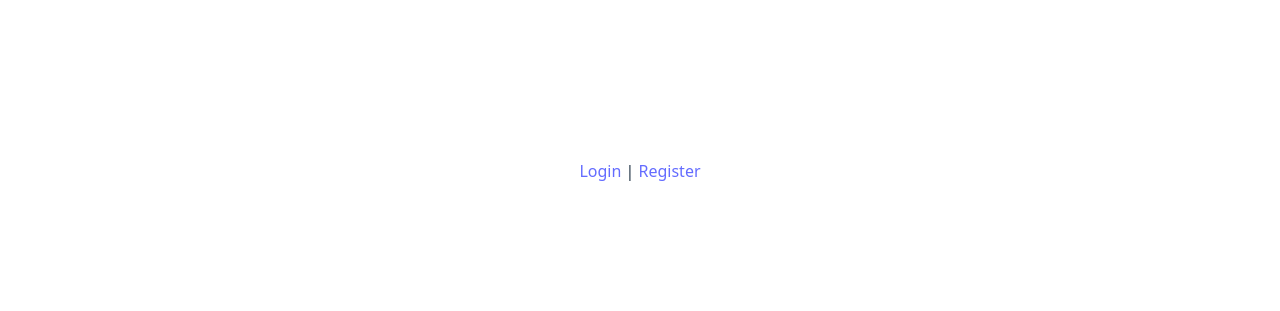
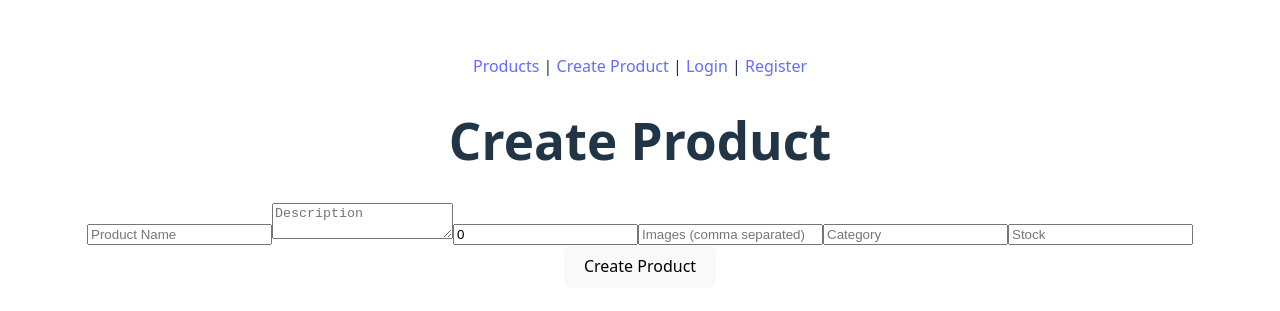
Before and after one commit to kquinones107/ClickInmediato, a React (Vite) app in the folder frontend/: page /create-product in a window 1280 px wide. Before the commit this address had no page. Shown: the part 229-540 px from the top of the page. Built offline with nearby package versions, Linux system fonts and the light colour scheme.

Commit message:
feature:products

```diff
--- a/frontend/src/App.jsx
+++ b/frontend/src/App.jsx
@@ -1,15 +1,22 @@
 import { BrowserRouter as Router, Route, Routes, Link } from 'react-router-dom'
 import Login from './pages/Login';
 import Register from './pages/Register';
+import Products from './pages/Products';
+import CreateProduct from './pages/CreateProduct';
 import './App.css'
 
 function App() {
   return (
     <Router>
       <nav>
-        <Link to="/login">Login</Link> | <Link to="/register">Register</Link>
+        <Link to="/products">Products</Link> |{' '}
+        <Link to="/create-product">Create Product</Link> | {' '}
+        <Link to="/login">Login</Link> | {' '}
+        <Link to="/register">Register</Link>
       </nav>
       <Routes>
+        <Route path="/products" element={<Products />} />
+        <Route path="/create-product" element={<CreateProduct />} />
         <Route path="/login" element={<Login />} />
         <Route path="/register" element={<Register />} />
         {/* Add more routes as needed */}
--- /dev/null
+++ b/frontend/src/api/product.js
@@ -0,0 +1,8 @@
+import axios from "axios";
+
+const API = "http://localhost:5000/api/products";
+
+export const getProducts = async () => {
+    const res = await axios.get(API);
+    return res.data;
+};
--- /dev/null
+++ b/frontend/src/pages/CreateProduct.jsx
@@ -0,0 +1,103 @@
+import { useState, useContext } from "react";
+import axios from "axios";
+import { AuthContext } from "../context/AuthContext";
+
+const CreateProduct = () => {
+    const { token } = useContext(AuthContext);
+
+    const [form, setForm] = useState({
+        title: "",
+        description: "",
+        price: 0,
+        images: "",
+        category: "",
+        stock: "",
+    });
+
+    const handleChange = (e) => {
+        setForm({
+            ...form,
+            [e.target.name]: e.target.value,
+        });
+    };
+
+    const handleSubmit = async (e) => {
+        e.preventDefault();
+
+        try {
+            const productData = {
+                ...form,
+                images: form.images.split(",").map((img) => img.trim()),
+                price: parseFloat(form.price),
+                stock: parseInt(form.stock),
+            };
+
+            const res = await axios.post("http://localhost:5000/api/products", productData, {
+                headers: {
+                    Authorization: `Bearer ${token}`,
+                },
+                });
+            alert("Product created successfully!");
+            console.log(res.data);
+            }catch (err) {
+                console.error("Error:", err.response?.data || err.message);
+                alert("❌ Error creando producto:\n" + JSON.stringify(err.response?.data || err.message, null, 2));
+              }
+        };
+
+    return (
+        <div className="create-product-container">
+            <h1>Create Product</h1>
+            <form onSubmit={handleSubmit}>
+                <input
+                    type="text"
+                    name="title"
+                    placeholder="Product Name"
+                    value={form.title}
+                    onChange={handleChange}
+                    required
+                />
+                <textarea
+                    name="description"
+                    placeholder="Description"
+                    value={form.description}
+                    onChange={handleChange}
+                    required
+                ></textarea>
+                <input
+                    type="number"
+                    name="price"
+                    placeholder="Price"
+                    value={form.price}
+                    onChange={handleChange}
+                    required
+                />
+                <input
+                    type="text"
+                    name="images"
+                    placeholder="Images (comma separated)"
+                    value={form.images}
+                    onChange={handleChange}
+                />
+                <input
+                    type="text"
+                    name="category"
+                    placeholder="Category"
+                    value={form.category}
+                    onChange={handleChange}
+                />
+                <input
+                    type="number"
+                    name="stock"
+                    placeholder="Stock"
+                    value={form.stock}
+                    onChange={handleChange}
+                />
+                <button type="submit">Create Product</button>
+            </form>
+        </div>
+    );
+
+};
+
+export default CreateProduct;
--- a/frontend/src/pages/Login.jsx
+++ b/frontend/src/pages/Login.jsx
@@ -1,14 +1,16 @@
 import { useState, useContext } from "react";
 import axios from "axios";
 import { AuthContext } from "../context/AuthContext";
-
+import { useNavigate } from "react-router-dom";
 
 const Login = () => {
+  const { login } = useContext(AuthContext);
+  const navigate = useNavigate();
+
   const [form, setForm] = useState({
     email: "",
     password: "",
   });
-    const { login } = useContext(AuthContext);
 
   const handleChange = (e) => {
     setForm({
@@ -21,17 +23,20 @@ const Login = () => {
     e.preventDefault();
     try {
       const res = await axios.post("http://localhost:5000/api/users/login", form);
-            login(res.data.token, res.data.user); // Save token in context
-            alert("Login successful!");
-        }catch (err) {
-            console.error(err);
-            alert("Error logging in!");
+
+      // Llamamos la función del contexto
+      login(res.data.user, res.data.token);
+
+      alert("✅ Login exitoso");
+      navigate("/products"); // o donde quieras redirigir
+    } catch (err) {
+      console.error("❌ Error al iniciar sesión:", err.response?.data || err.message);
+      alert("Credenciales incorrectas o error de red.");
     }
-
   };
 
   return (
-        <div className="login-container">
+    <div>
       <h1>Login</h1>
       <form onSubmit={handleSubmit}>
         <input
@@ -54,6 +59,6 @@ const Login = () => {
       </form>
     </div>
   );
-}
+};
 
 export default Login;
--- /dev/null
+++ b/frontend/src/pages/Products.jsx
@@ -0,0 +1,33 @@
+import { useState, useEffect } from 'react';
+import { getProducts } from '../api/product';
+
+const Products = () => {
+
+    const [products, setProducts] = useState([]);
+
+    useEffect(() => {
+        getProducts()
+          .then(data => setProducts(data))
+          .catch(err => console.error("Error al obtener productos:", err));
+      }, []);
+
+      return (
+        <div>
+            <h2>🛍️ Productos</h2>
+            {products.length === 0 && <p>No hay productos disponibles.</p>}
+            <ul>
+                {products.map(p => (
+                    <li key={p.id}>
+                        <h3>{p.title}</h3>
+                        <p>{p.description}</p>
+                        <strong>Precio: ${p.price}</strong>
+                        <br />
+                        <small>Por: {p.seller?.username}</small>
+                    </li>
+                ))}
+            </ul>
+        </div>
+      );
+};
+
+export default Products;
--- a/frontend/src/pages/Register.jsx
+++ b/frontend/src/pages/Register.jsx
@@ -34,8 +34,8 @@ const Register = () => {
                 <input
                     type="text"
                     name="username"
-                    placeholder="Name"
-                    value={form.name}
+                    placeholder="Usuario"
+                    value={form.username}
                     onChange={handleChange}
                     required
                 />
```
Also changed, not shown: 1 other file (tests, documents, lock files or other folders). Lines whose indentation alone changed are shown as unchanged.
